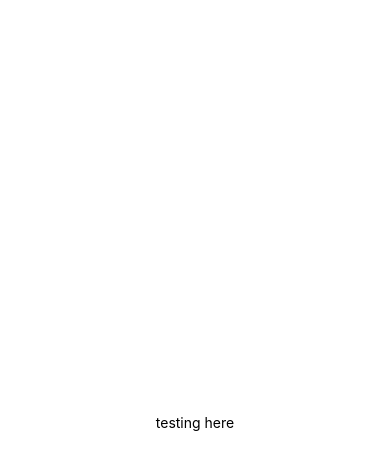
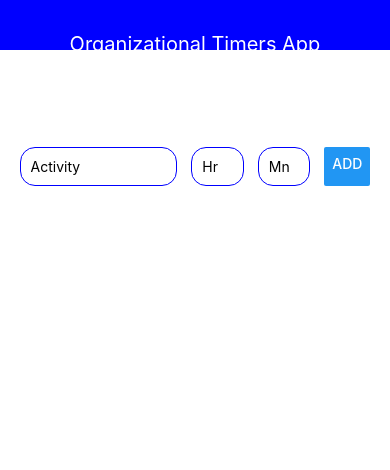
Before and after one commit to hadar-g/Timers-App, a React Native app: screen / in a window 390 px wide. Shown: the top 470 px of the page. Built offline with nearby package versions, Linux system fonts and the light colour scheme.

Commit message:
made input fields and banner on top

```diff
--- a/App.js
+++ b/App.js
@@ -1,20 +1,34 @@
 import { StatusBar } from 'expo-status-bar';
-import { StyleSheet, Text, View } from 'react-native';
+import { StyleSheet, Text, View, TextInput, Button } from 'react-native';
+import InputField from './Components/InputField';
+import Banner from './Components/Banner';
+import { backgroundColor } from 'react-native/Libraries/Components/View/ReactNativeStyleAttributes';
 
 export default function App() {
   return (
+  <View>
+    <View style = {styles.banner}>
+        <Banner />
+    </View>
     <View style={styles.container}>
-      <Text>testing here</Text>
-      <StatusBar style="auto" />
+
+        <InputField />
+
+    </View>
     </View>
   );
 }
 
 const styles = StyleSheet.create({
   container: {
-    flex: 1,
-    backgroundColor: '#fff',
+    //  backgroundColor: 'red',
     alignItems: 'center',
-    justifyContent: 'center',
+    paddingTop: '25%'
+
   },
+  banner:{
+    height: '25%',
+    backgroundColor: 'green'
+  }
+
 });
--- /dev/null
+++ b/Components/Banner.js
@@ -0,0 +1,26 @@
+import React from 'react';
+import {StyleSheet, Text, View} from 'react-native'
+const Banner = props => {
+    return(
+        <View style = {styles.bannerContainer}>
+            <Text style = {styles.text}>
+                Organizational Timers App
+            </Text>
+        </View>
+    )
+}
+
+const styles = StyleSheet.create({
+    bannerContainer:{
+        backgroundColor: 'blue',
+        flex: 1,
+        justifyContent: 'center',
+        alignItems: 'center'
+    },
+    text: {
+        paddingTop: '10%',
+        color: 'white',
+        fontSize: 20
+    }
+})
+export default Banner
--- /dev/null
+++ b/Components/InputField.js
@@ -0,0 +1,50 @@
+import React from 'react';
+import { StyleSheet, View, TextInput, Button } from 'react-native';
+
+const InputField = props => {
+
+    return(
+        <View style = {styles.inputContainer}>
+            <TextInput
+                placeholder = "Activity"
+                style = {styles.inputField}
+            />
+            <TextInput
+                placeholder='Hr'
+                style = {styles.hourContainer}
+
+            />
+            <TextInput
+                placeholder='Mn'
+                style = {styles.hourContainer}
+
+            />
+            <Button title = "Add"/>
+        </View>
+    )
+}
+const styles = StyleSheet.create({
+    inputContainer: {
+        width: '90%',
+        flexDirection: 'row',
+        // paddingLeft: 10,
+        justifyContent: 'space-between'
+       // backgroundColor: 'black',
+    },
+    inputField:{
+        width:  '45%',
+        borderColor: 'blue',
+        borderRadius: 15,
+        borderWidth: 1,
+        padding: 10,
+       // backgroundColor: 'black'
+      },
+      hourContainer:{
+          width: '15%',
+          borderColor: 'blue',
+          borderWidth: 1,
+          borderRadius: 15,
+          padding: 10,
+      },
+})
+export default InputField
```
